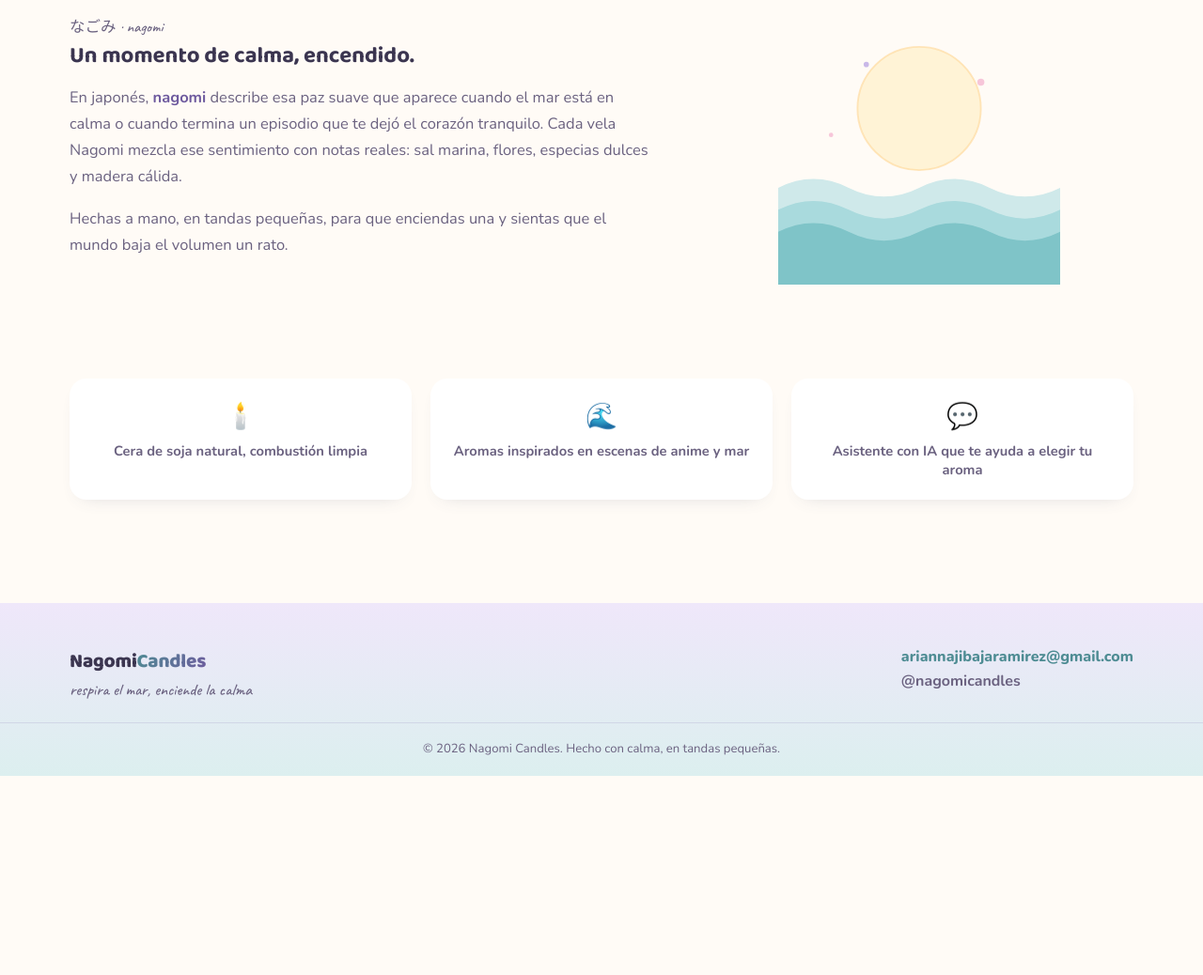
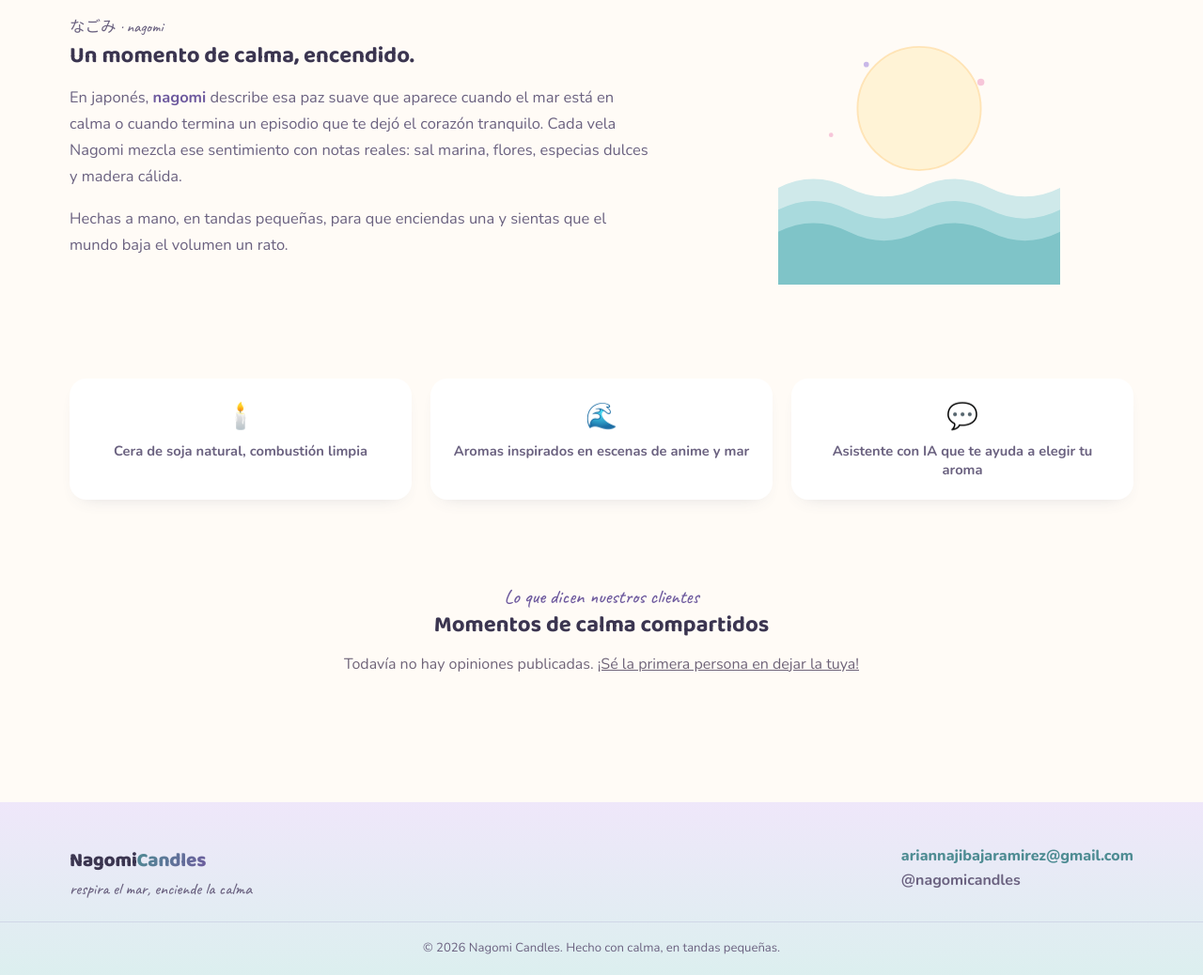
Before and after one commit to arianna-star289/Nagomi-Candles, a plain HTML site: page index.html in a window 1280 px wide. Shown: the part 845-1883 px from the top of the page at 94% size. Before the commit the page ends 1671 px from the top, so only its background shows below. Drawn offline with nearby package versions, Linux system fonts and the light colour scheme; no server answers.

Commit message:
feat: opiniones aprobadas en la página de inicio

```diff
--- a/assets/js/api.js
+++ b/assets/js/api.js
@@ -186,6 +186,13 @@ const NagomiAPI = (function () {
     return request("/reviews", { method: "POST", body: JSON.stringify(payload) });
   }
 
+  // Opiniones aprobadas por la administradora (públicas, sin login).
+  async function getPublicReviews() {
+    await checkBackend();
+    if (!backendAvailable) return []; // en modo demo no mostramos opiniones
+    return request("/reviews");
+  }
+
   async function getReviews(token) {
     await checkBackend();
     if (!backendAvailable) throw new Error("Las opiniones requieren el backend publicado.");
@@ -290,6 +297,6 @@ const NagomiAPI = (function () {
     checkBackend, isDemoMode,
     getProducts, createProduct, updateProduct, deleteProduct,
     sendMessage, getMessages, markMessageRead,
-    login, registerCustomer, loginCustomer, getFavorites, saveFavorites, sendReview, getReviews, approveReview, aiRecommend, aiAsk
+    login, registerCustomer, loginCustomer, getFavorites, saveFavorites, sendReview, getPublicReviews, getReviews, approveReview, aiRecommend, aiAsk
   };
 })();
--- /dev/null
+++ b/assets/js/reviews-public.js
@@ -0,0 +1,70 @@
+/**
+ * reviews-public.js
+ * -----------------------------------------------------------------------
+ * Muestra en la página de inicio las opiniones que la administradora
+ * aprobó en el panel. Las que están pendientes u ocultas no aparecen.
+ * Las opiniones nuevas se envían desde Contacto.
+ * -----------------------------------------------------------------------
+ */
+(function () {
+  const box = document.getElementById("publicReviews");
+  if (!box) return;
+
+  const MAX = 6; // mostramos las 6 más recientes
+
+  // Estilos de las tarjetas (se agregan una sola vez).
+  const css = document.createElement("style");
+  css.textContent = `
+    .reviews-grid{display:grid;grid-template-columns:repeat(auto-fit,minmax(240px,1fr));gap:18px;margin-top:24px;text-align:left}
+    .review-card{background:#fff;border:1px solid #eee2f4;border-radius:20px;padding:20px;box-shadow:0 10px 28px #44305a10}
+    .review-stars{color:#e0a43a;font-size:1.05rem;letter-spacing:2px}
+    .review-text{margin:10px 0 14px;line-height:1.55}
+    .review-name{font-weight:800}
+    .review-date{font-size:.85rem;color:#6f6479}
+    .reviews-empty{margin-top:16px;color:#6f6479}`;
+  document.head.appendChild(css);
+
+  // Crea un elemento con texto seguro (nunca interpreta HTML del cliente).
+  function el(tag, className, text) {
+    const node = document.createElement(tag);
+    if (className) node.className = className;
+    if (text !== undefined) node.textContent = text;
+    return node;
+  }
+
+  function formatDate(iso) {
+    const d = new Date(iso);
+    return isNaN(d) ? "" : d.toLocaleDateString("es-EC", { year: "numeric", month: "long", day: "numeric" });
+  }
+
+  function showEmpty() {
+    box.innerHTML = "";
+    const p = el("p", "reviews-empty", "Todavía no hay opiniones publicadas. ");
+    const link = el("a", "", "¡Sé la primera persona en dejar la tuya!");
+    link.href = "contacto.html#reviewTitle";
+    p.appendChild(link);
+    box.appendChild(p);
+  }
+
+  box.innerHTML = '<div class="state-box"><div class="spinner"></div>Cargando opiniones…</div>';
+
+  NagomiAPI.getPublicReviews()
+    .then((reviews) => {
+      if (!Array.isArray(reviews) || !reviews.length) return showEmpty();
+      box.innerHTML = "";
+      const grid = el("div", "reviews-grid");
+      reviews.slice(0, MAX).forEach((r) => {
+        const card = el("article", "review-card");
+        const rating = Math.max(1, Math.min(5, Number(r.rating) || 5));
+        const stars = el("div", "review-stars", "★".repeat(rating) + "☆".repeat(5 - rating));
+        stars.setAttribute("aria-label", `${rating} de 5 estrellas`);
+        card.appendChild(stars);
+        card.appendChild(el("p", "review-text", `“${r.comment}”`));
+        card.appendChild(el("div", "review-name", r.name));
+        card.appendChild(el("div", "review-date", formatDate(r.createdAt)));
+        grid.appendChild(card);
+      });
+      box.appendChild(grid);
+    })
+    .catch(showEmpty); // si falla, no rompemos la página
+})();
--- a/index.html
+++ b/index.html
@@ -104,6 +104,15 @@
       <div class="promise-item"><span class="promise-icon">💬</span><p>Asistente con IA que te ayuda a elegir tu aroma</p></div>
     </div>
   </section>
+
+  <!-- Opiniones aprobadas por la tienda (las carga reviews-public.js) -->
+  <section class="aromas" id="opiniones" aria-labelledby="opinionesTitle">
+    <div class="wrap" style="text-align:center;">
+      <p class="eyebrow">Lo que dicen nuestros clientes</p>
+      <h2 id="opinionesTitle">Momentos de calma compartidos</h2>
+      <div id="publicReviews"></div>
+    </div>
+  </section>
 </main>
 
 <footer class="site-footer" id="contacto">
@@ -136,6 +145,7 @@
 <script src="assets/js/api.js"></script>
 <script src="assets/js/main.js"></script>
 <script src="assets/js/customer-session.js"></script>
+<script src="assets/js/reviews-public.js"></script>
 <script src="assets/js/ai-assistant.js"></script>
 </body>
 </html>
```
